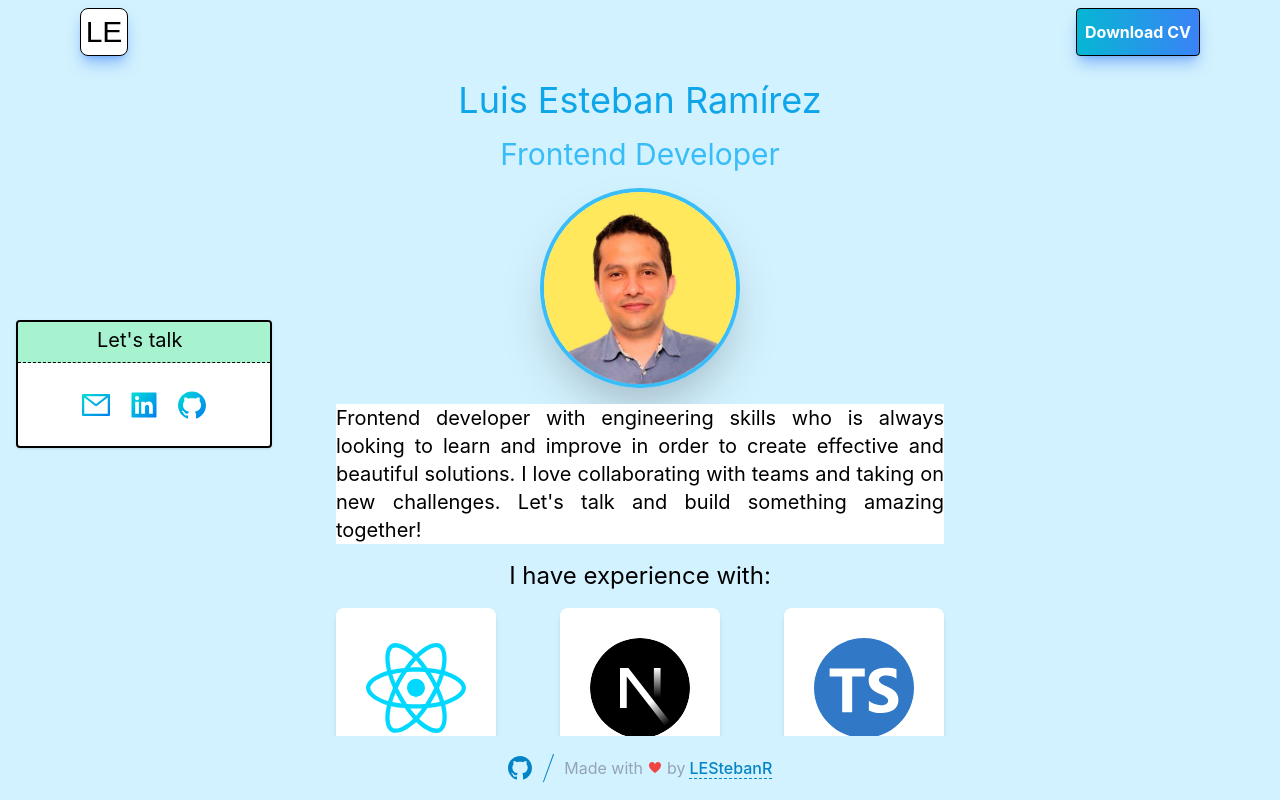
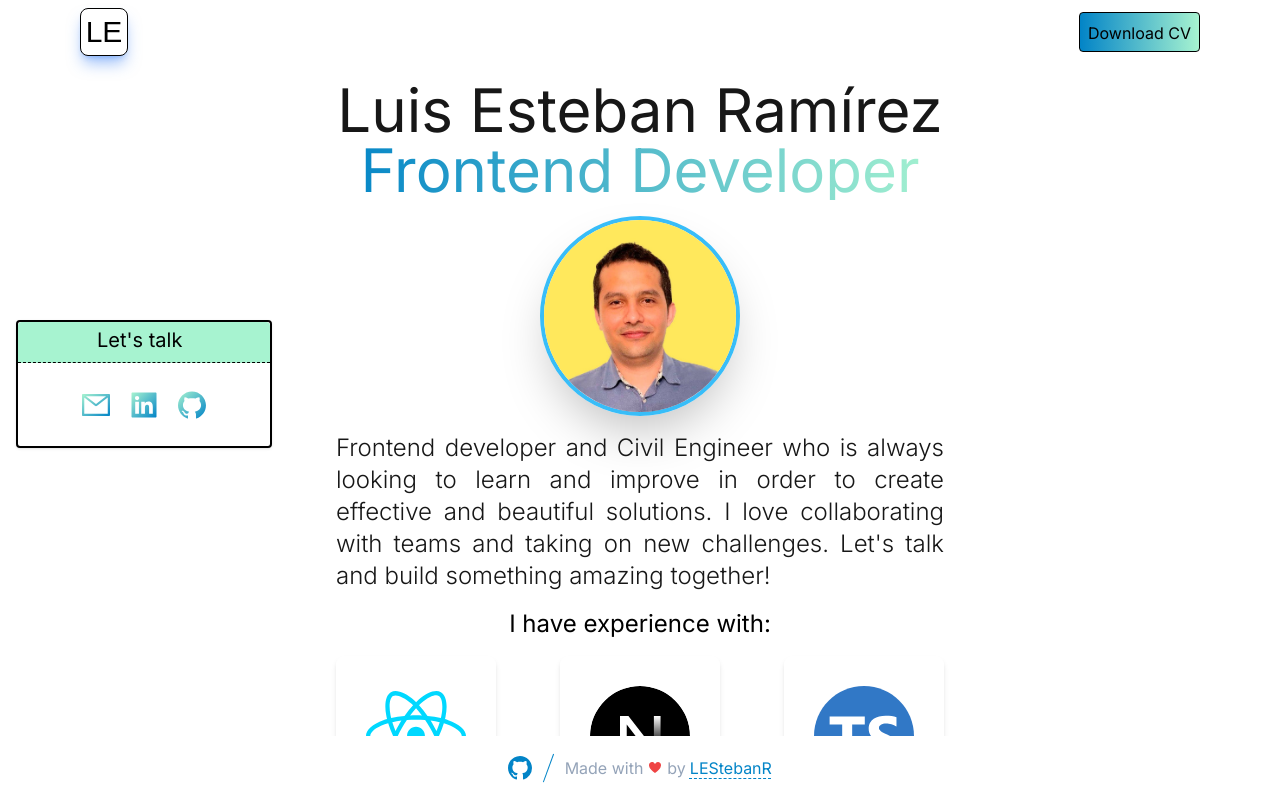
Before and after one commit to LEstebanR/lesteban, a Next.js app: page / in a window 1280 px wide. Shown: the top 800 px of the page. Built offline with nearby package versions, Linux system fonts and the light colour scheme; a web font is replaced by a local one.

Commit message:
create typography

```diff
--- a/src/components/About.tsx
+++ b/src/components/About.tsx
@@ -3,6 +3,7 @@ import TechnologyLogo from './cards/TechnologyLogo'
 import Link from 'next/link'
 import Image from 'next/image'
 import Button from './UI/Button'
+import { Body, H1 } from './UI/Typography'
 
 const About: FC = () => {
   const TechnologiesExperience = [
@@ -60,21 +61,24 @@ const About: FC = () => {
   ]
   return (
     <div className="flex flex-col items-center max-w-2xl gap-4 p-4 overflow-auto">
-      <h2 className="text-4xl text-sky-500">Luis Esteban Ramírez</h2>
-      <h3 className="text-3xl text-sky-400">Frontend Developer</h3>
+      <span>
+        <H1>Luis Esteban Ramírez</H1>
+        <H1 gradient>Frontend Developer</H1>
+      </span>
+
       <Image
         src="/assets/images/photo.jpeg"
         width={200}
         height={200}
         alt="profile picture"
-        className="rounded-full border-4 border-sky-400 shadow-2xl"
+        className="rounded-full border-4 border-sky-400 shadow-2xl "
       />
-      <p className="text-justify text-xl bg-white">
-        Frontend developer with engineering skills who is always looking to
-        learn and improve in order to create effective and beautiful solutions.
-        I love collaborating with teams and taking on new challenges. Let&apos;s
-        talk and build something amazing together!
-      </p>
+      <Body>
+        Frontend developer and Civil Engineer who is always looking to learn and
+        improve in order to create effective and beautiful solutions. I love
+        collaborating with teams and taking on new challenges. Let&apos;s talk
+        and build something amazing together!
+      </Body>
       <Link
         href="https://drive.google.com/file/d/1F_cztsmV1wv22EPvgSwgS6_b-ve2j-Pv/view?usp=share_link"
         target="blank"
--- a/src/components/Contact.tsx
+++ b/src/components/Contact.tsx
@@ -16,8 +16,8 @@ const ContactDesktop = () => {
           x2="0%"
           y2="0%"
         >
-          <stop stopColor="#007cf0" offset="0%" />
-          <stop stopColor="#00dfd8" offset="100%" />
+          <stop stopColor="#0284c7" offset="0%" />
+          <stop stopColor="#a7f3d0" offset="100%" />
         </linearGradient>
       </svg>
       <div className="h-2/3 flex justify-center items-center w-full">
@@ -81,8 +81,8 @@ const ContactMobile = () => {
             x2="0%"
             y2="0%"
           >
-            <stop stopColor="#007cf0" offset="0%" />
-            <stop stopColor="#00dfd8" offset="100%" />
+            <stop stopColor="#0284c7" offset="0%" />
+            <stop stopColor="#a7f3d0" offset="100%" />
           </linearGradient>
         </svg>
         <ul className="flex gap-8 justify-center">
--- a/src/components/UI/Button.tsx
+++ b/src/components/UI/Button.tsx
@@ -6,7 +6,7 @@ interface props {
 
 const Button: React.FC<props> = ({ children }) => {
   return (
-    <button className="bg-gradient-to-r from-cyan-500 to-blue-500 hover:bg-blue-700 text-white font-bold p-2 border border-black rounded shadow-lg shadow-blue-500/50 h-12">
+    <button className="bg-gradient-to-r from-primary to-secondary  text-black  p-2 border border-black rounded h-10 ">
       {children}
     </button>
   )
--- /dev/null
+++ b/src/components/UI/Typography.tsx
@@ -0,0 +1,45 @@
+import React from 'react'
+import { Inter } from '@next/font/google'
+
+const fontheader = Inter({
+  subsets: ['latin'],
+  weight: ['400'],
+  display: 'swap',
+  variable: '--font-inter',
+})
+
+const fontbody = Inter({
+  subsets: ['latin'],
+  weight: ['300'],
+  display: 'swap',
+  variable: '--font-inter',
+})
+
+interface Props {
+  children: React.ReactNode
+  gradient?: boolean
+}
+
+export const H1: React.FC<Props> = ({ children, gradient }) => (
+  <h1
+    className={` ${
+      fontheader.className
+    } md:text-6xl text-5xl  text-center font-bold text-typography subpixel-antialiased ${
+      gradient && 'gradient-text'
+    }`}
+  >
+    {children}
+  </h1>
+)
+
+export const Body: React.FC<Props> = ({ children, gradient }) => (
+  <p
+    className={` ${
+      fontbody.className
+    } md:text-2xl text-xl  text-justify text-typography subpixel-antialiased ${
+      gradient && 'gradient-text'
+    }`}
+  >
+    {children}
+  </p>
+)
--- a/src/styles/globals.css
+++ b/src/styles/globals.css
@@ -26,6 +26,13 @@ body {
     rgb(var(--background-start-rgb));
 }
 
+.gradient-text {
+  -webkit-background-clip: text;
+  background-clip: text;
+  -webkit-text-fill-color: transparent;
+  background-image: linear-gradient(90deg, #0284c7, #a7f3d0);
+}
+
 @layer utilities {
   @variants responsive {
     .no-scrollbar::-webkit-scrollbar {
--- a/tailwind.config.js
+++ b/tailwind.config.js
@@ -11,12 +11,14 @@ module.exports = {
         '3xl': '-6px 6px 0 1px rgba(0, 0, 0)',
       },
       colors: {
-        background: '#d3f2ff',
+        // background: '#d3f2ff',
+        background: '#ffffff',
         primary: '#0284c7',
         secondary: '#a7f3d0', // Emerald 200
+        typography: '#171717',
       },
       fontFamily: {
-        sans: ['applesystem', 'BlinkMacSystemFont', 'sans-serif'],
+        sans: ['"Inter"', 'sans-serif'],
       },
       height: {
         '0.5/10': '5%',
```
